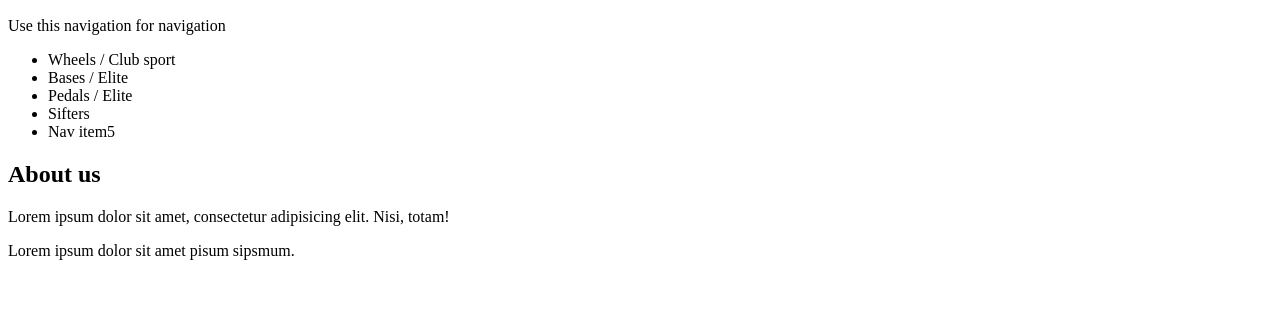
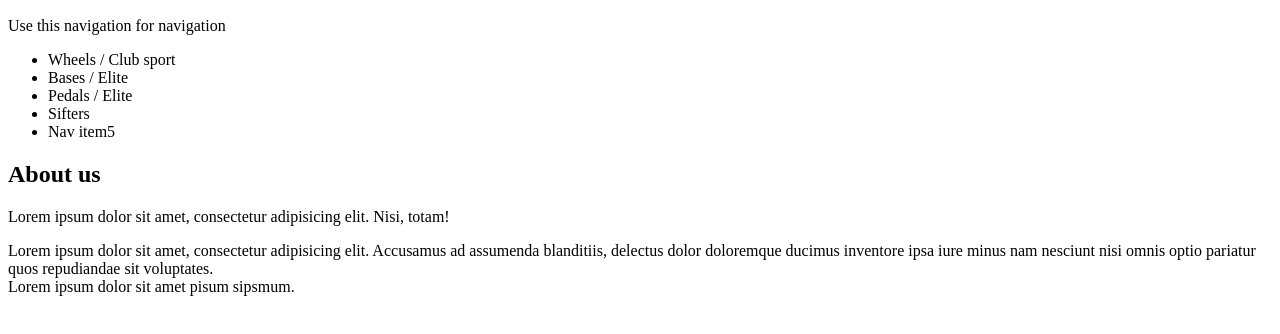
Before and after one commit to Aiwwa/REABASE, a plain HTML site: page index.html in a window 1280 px wide. Shown: the part 50-384 px from the top of the page. Drawn offline with Linux system fonts and the light colour scheme.

Commit message:
bake-final

```diff
--- /dev/null
+++ b/index.css
@@ -0,0 +1,5 @@
+* {
+    box-sizing: border-box;
+    margin: 0;
+    padding: 0;
+}
--- a/index.html
+++ b/index.html
@@ -22,6 +22,9 @@
     <h2>About us</h2>
     <p>Lorem ipsum dolor sit amet, consectetur adipisicing elit. Nisi, totam!</p>
 </section>
+<section>
+    Lorem ipsum dolor sit amet, consectetur adipisicing elit. Accusamus ad assumenda blanditiis, delectus dolor doloremque ducimus inventore ipsa iure minus nam nesciunt nisi omnis optio pariatur quos repudiandae sit voluptates.
+</section>
 <footer>
     Lorem ipsum dolor sit amet pisum sipsmum.
 </footer>
--- /dev/null
+++ b/index.js
@@ -0,0 +1 @@
+console.log('init')
```
